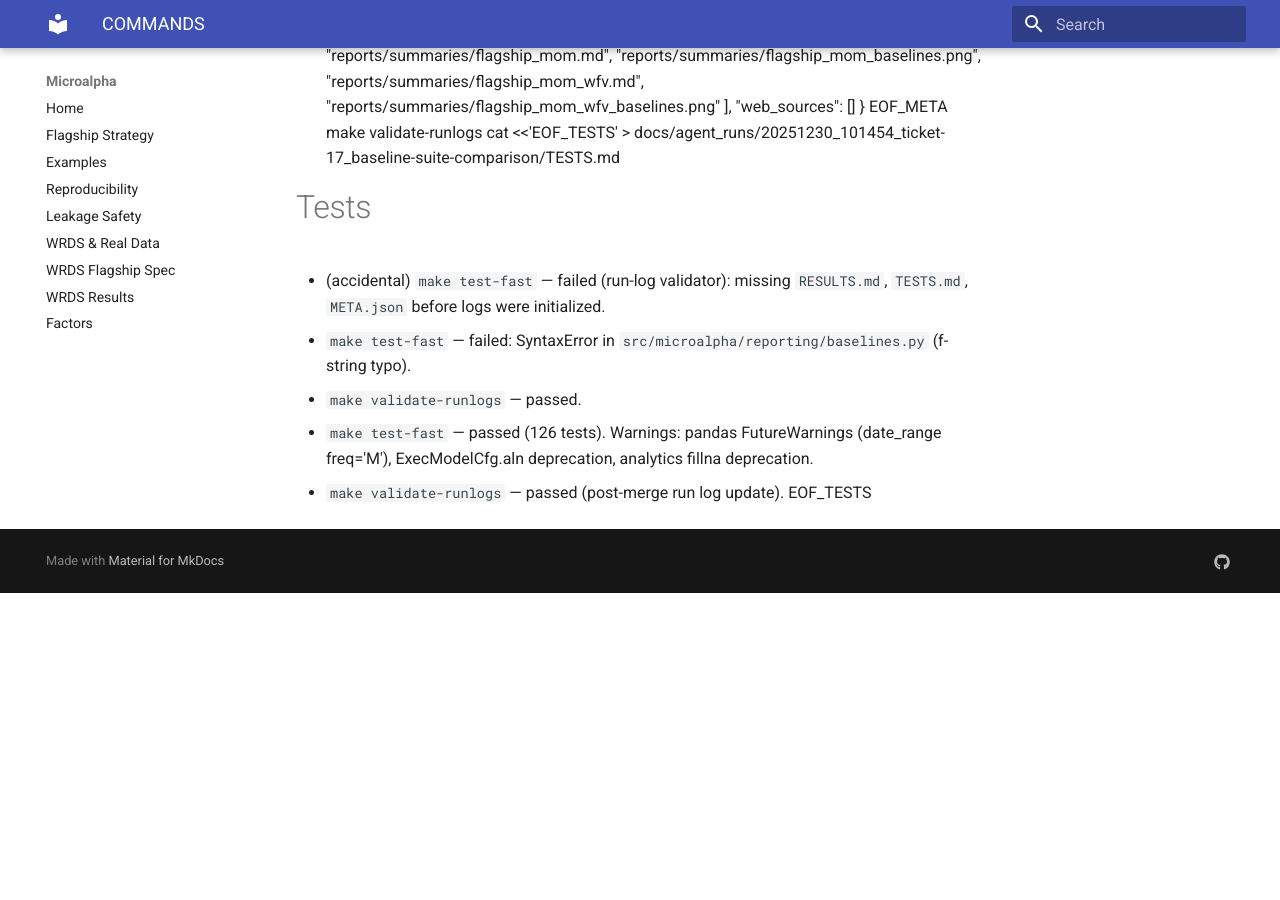
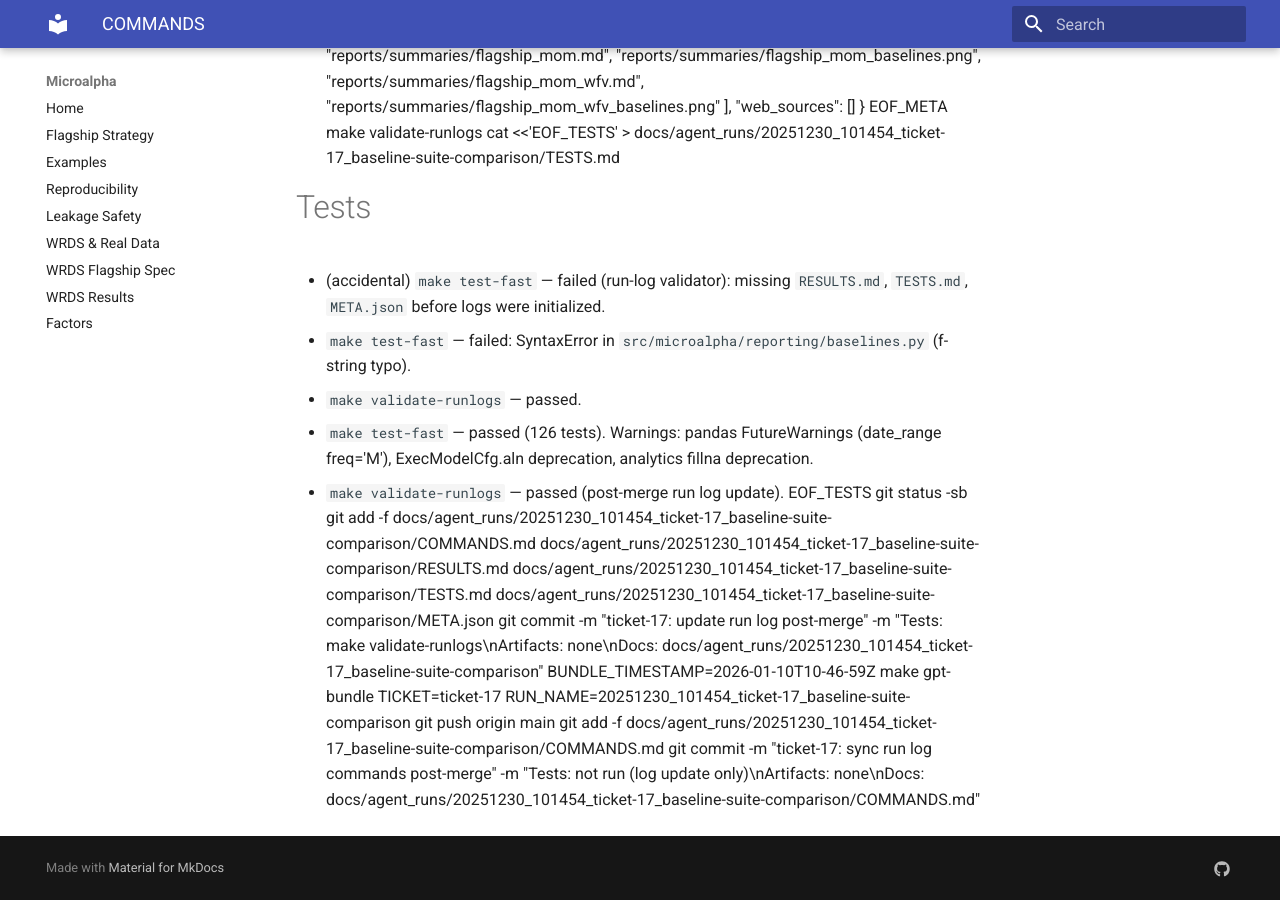
Before and after one commit to MateoBodon/microalpha, an MkDocs documentation site: the page built from docs/agent_runs/20251230_101454_ticket-17_baseline-suite-comparison/COMMANDS.md, in a window 1280 px wide and 900 px high, scrolled down 6876 px. Built offline with MkDocs 1.6.1 and Material for MkDocs 9.7.7, drawn with Linux system fonts in a browser that asks for light colours; before the commit the page ends 7469 px from its top, so only the background shows below that.

Commit message:
ticket-17: sync run log commands post-merge
Tests: not run (log update only)\nArtifacts: none\nDocs: docs/agent_runs/20251230_101454_ticket-17_baseline-suite-comparison/COMMANDS.md

```diff
--- a/docs/agent_runs/20251230_101454_ticket-17_baseline-suite-comparison/COMMANDS.md
+++ b/docs/agent_runs/20251230_101454_ticket-17_baseline-suite-comparison/COMMANDS.md
@@ -320,3 +320,10 @@ cat <<'EOF_TESTS' > docs/agent_runs/20251230_101454_ticket-17_baseline-suite-com
 - `make test-fast` — passed (126 tests). Warnings: pandas FutureWarnings (date_range freq='M'), ExecModelCfg.aln deprecation, analytics fillna deprecation.
 - `make validate-runlogs` — passed (post-merge run log update).
 EOF_TESTS
+git status -sb
+git add -f docs/agent_runs/20251230_101454_ticket-17_baseline-suite-comparison/COMMANDS.md docs/agent_runs/20251230_101454_ticket-17_baseline-suite-comparison/RESULTS.md docs/agent_runs/20251230_101454_ticket-17_baseline-suite-comparison/TESTS.md docs/agent_runs/20251230_101454_ticket-17_baseline-suite-comparison/META.json
+git commit -m "ticket-17: update run log post-merge" -m "Tests: make validate-runlogs\nArtifacts: none\nDocs: docs/agent_runs/20251230_101454_ticket-17_baseline-suite-comparison"
+BUNDLE_TIMESTAMP=2026-01-10T10-46-59Z make gpt-bundle TICKET=ticket-17 RUN_NAME=20251230_101454_ticket-17_baseline-suite-comparison
+git push origin main
+git add -f docs/agent_runs/20251230_101454_ticket-17_baseline-suite-comparison/COMMANDS.md
+git commit -m "ticket-17: sync run log commands post-merge" -m "Tests: not run (log update only)\nArtifacts: none\nDocs: docs/agent_runs/20251230_101454_ticket-17_baseline-suite-comparison/COMMANDS.md"
```
